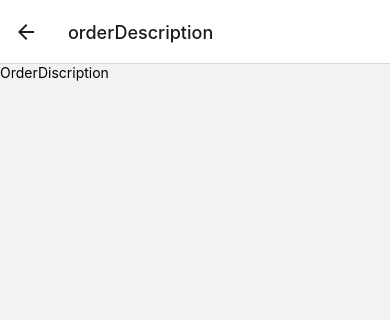
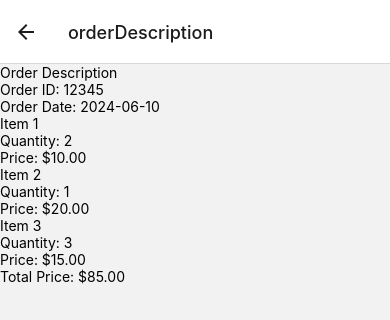
Before and after one commit to EzInterview/DtuEats-frontend, a React Native app: screen /orderDescription in a window 390 px wide. Shown: the top 320 px of the page. Built offline with nearby package versions, Linux system fonts and the light colour scheme.

Commit message:
firebase setup done

```diff
--- a/App.js
+++ b/App.js
@@ -1,19 +1,17 @@
-
-import React from 'react'
-import Main from './Main'
-import { Provider } from 'react-redux';
-import { PersistGate } from 'redux-persist/integration/react';
-import { store, persistor } from './redux/store';
+import React from 'react';
+import Main from './Main';
+import {Provider} from 'react-redux';
+import {PersistGate} from 'redux-persist/integration/react';
+import {store, persistor} from './redux/store';
 
 const App = () => {
   return (
-    <Provider store={store}>
-    <PersistGate loading={null} persistor={persistor}>
-      <Main />
-    </PersistGate>
-  </Provider>
+   <Provider store={store}>
+      <PersistGate loading={null} persistor={persistor}>
+        <Main />
+      </PersistGate>
+    </Provider>
+  );
+};
 
-  )
-}
-
-export default App
+export default App;
--- a/orders/OrderDiscription.js
+++ b/orders/OrderDiscription.js
@@ -1,12 +1,42 @@
-import { View, Text } from 'react-native'
-import React from 'react'
+import React from 'react';
+import { View, Text, FlatList } from 'react-native';
 
-const OrderDiscription = () => {
+const OrderDescription = () => {
+  const orderDetails = {
+    orderId: '12345',
+    orderDate: '2024-06-10',
+    items: [
+      { id: '1', name: 'Item 1', quantity: 2, price: 10.00 },
+      { id: '2', name: 'Item 2', quantity: 1, price: 20.00 },
+      { id: '3', name: 'Item 3', quantity: 3, price: 15.00 },
+    ],
+    totalPrice: 85.00,
+  };
+
+  const renderItem = ({ item }) => (
+    <View className="p-4 mb-4 bg-gray-100 rounded">
+      <Text className="text-lg">{item.name}</Text>
+      <Text className="text-base">Quantity: {item.quantity}</Text>
+      <Text className="text-base">Price: ${item.price.toFixed(2)}</Text>
+    </View>
+  );
+
   return (
-    <View>
-      <Text>OrderDiscription</Text>
+    <View className="p-4">
+      <Text className="text-2xl font-bold mb-4">Order Description</Text>
+      <Text className="text-lg mb-2">Order ID: {orderDetails.orderId}</Text>
+      <Text className="text-lg mb-4">Order Date: {orderDetails.orderDate}</Text>
+
+      <FlatList
+        data={orderDetails.items}
+        renderItem={renderItem}
+        keyExtractor={item => item.id}
+        className="mb-4"
+      />
+
+      <Text className="text-xl font-bold">Total Price: ${orderDetails.totalPrice.toFixed(2)}</Text>
     </View>
-  )
-}
+  );
+};
 
-export default OrderDiscription
+export default OrderDescription;
--- a/package.json
+++ b/package.json
@@ -11,6 +11,7 @@
   },
   "dependencies": {
     "@react-native-async-storage/async-storage": "^1.23.1",
+    "@react-native-firebase/app": "^20.1.0",
     "@react-navigation/native": "^6.1.17",
     "@react-navigation/native-stack": "^6.9.26",
     "@reduxjs/toolkit": "^2.2.5",
```
Also changed, not shown: 5 other files (tests, documents, lock files or other folders).
